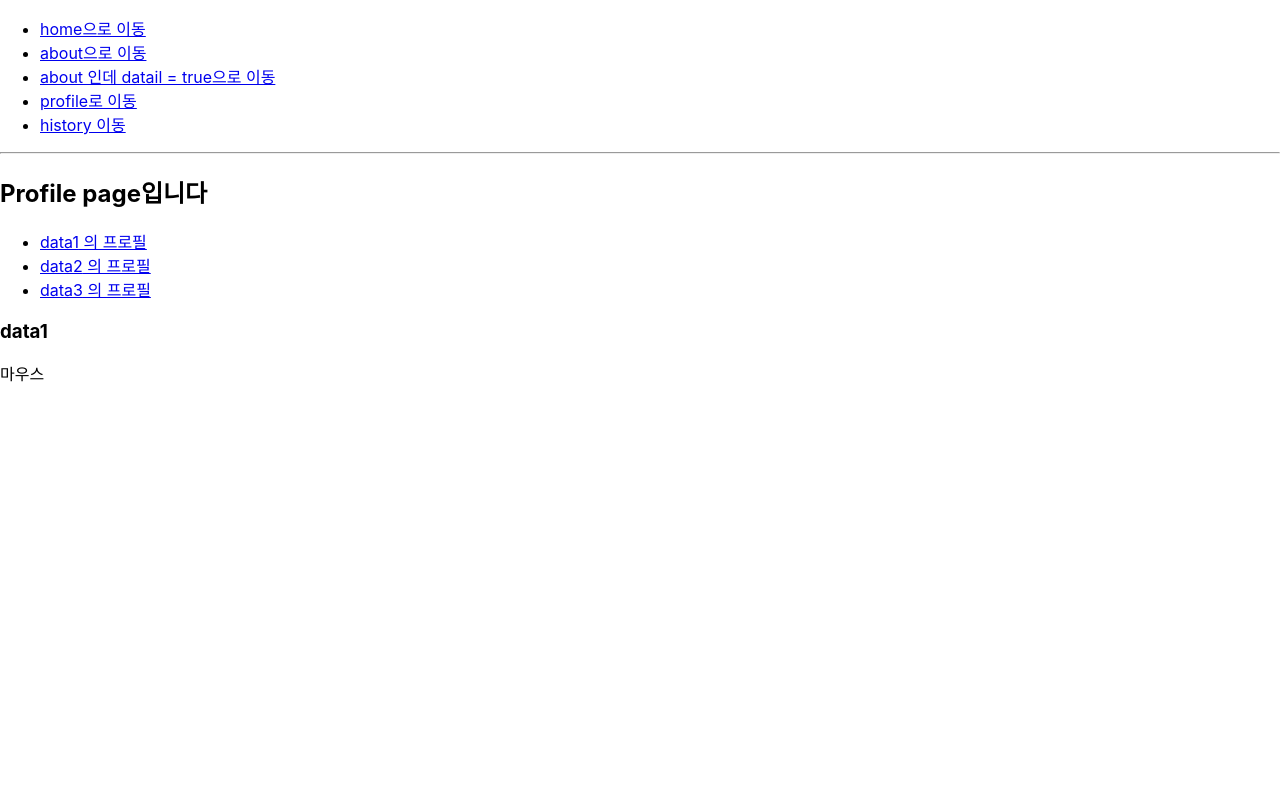
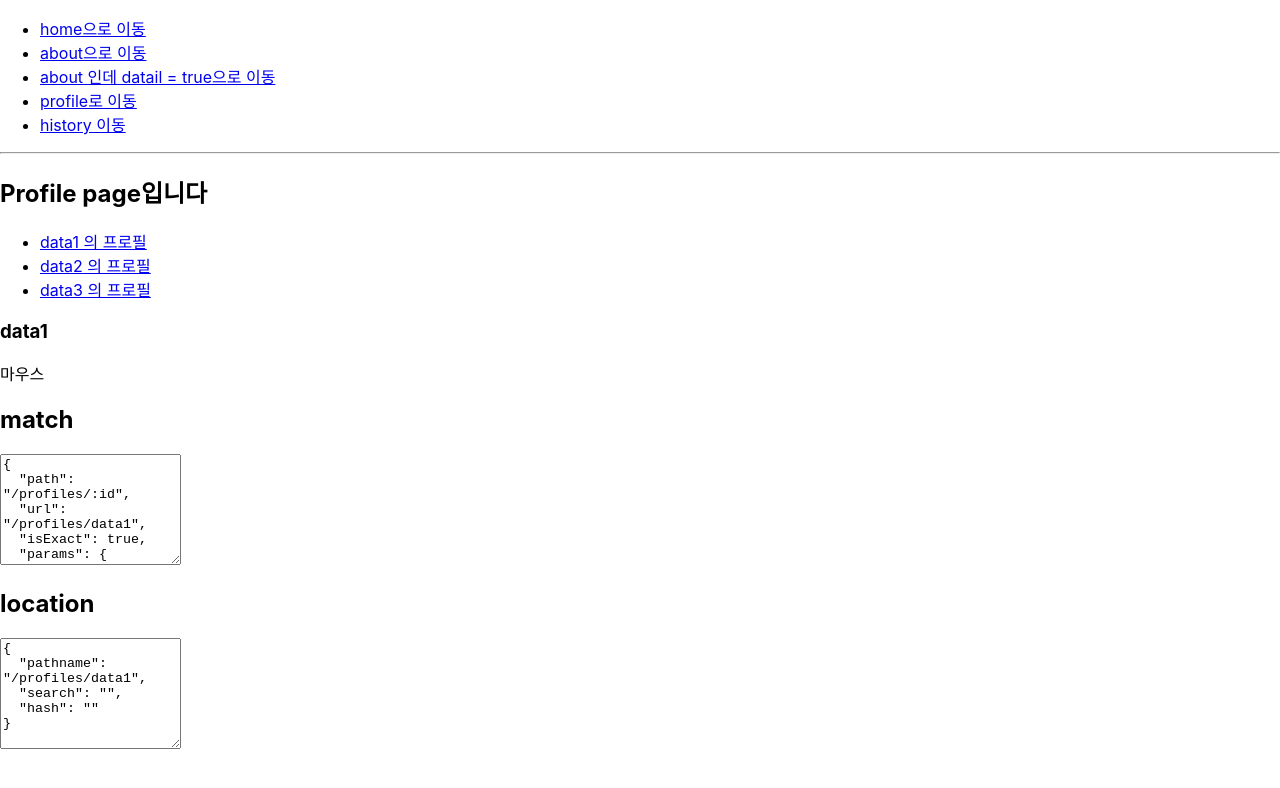
Before and after one commit to upship-kim/ReactPractice, a React (Create React App) app: page /profiles/data1 in a window 1280 px wide. Shown: the top 788 px of the page. Built offline with nearby package versions, Linux system fonts and the light colour scheme.

Commit message:
Router Switch tag

```diff
--- a/src/router/RouteApp.js
+++ b/src/router/RouteApp.js
@@ -1,5 +1,5 @@
 import React from 'react';
-import {Route} from 'react-router';
+import {Route, Switch} from 'react-router';
 import {Link} from 'react-router-dom';
 import About from './page/About';
 import History from './page/History';
@@ -29,10 +29,23 @@ const RouteApp = () => {
                 </li>
             </ul>
             <hr />
-            <Route exact path={['/', '/home']} component={Home} />
-            <Route path="/about" component={About} />
-            <Route path="/profiles" component={Profiles} />
-            <Route path="/history" component={History} />
+            <Switch>
+                <Route exact path={['/', '/home']} component={Home} />
+                <Route path="/about" component={About} />
+                <Route path="/profiles" component={Profiles} />
+                <Route path="/history" component={History} />
+                <Route
+                    render={({location}) => (
+                        <div>
+                            요청하신 페이지를 찾을 수가 없어 (
+                            <small>
+                                <b>{location.pathname}</b> 이 뭐람..
+                            </small>
+                            )
+                        </div>
+                    )}
+                />
+            </Switch>
         </>
     );
 };
--- a/src/router/page/About.js
+++ b/src/router/page/About.js
@@ -1,5 +1,6 @@
 import React from 'react';
 import qs from 'qs';
+import WithRouterSample from './WithRouterSample';
 
 const About = ({location}) => {
     const query = qs.parse(location.search, {ignoreQueryPrefix: true});
@@ -9,6 +10,7 @@ const About = ({location}) => {
             <h2>About...</h2>
             <p>about page입니다</p>
             {query.detail === 'true' ? <h3>query 읽기 성공?</h3> : null}
+            <WithRouterSample />
         </div>
     );
 };
--- a/src/router/page/Profile.js
+++ b/src/router/page/Profile.js
@@ -1,5 +1,6 @@
 import React from 'react';
 import datas from './Datas';
+import WithRouterSample from './WithRouterSample';
 
 const Profile = ({match, location}) => {
     const {id} = match.params;
@@ -12,6 +13,7 @@ const Profile = ({match, location}) => {
         <div>
             <h3>{data.id}</h3>
             <p>{data.name}</p>
+            <WithRouterSample />
         </div>
     );
 };
--- /dev/null
+++ b/src/router/page/WithRouterSample.js
@@ -0,0 +1,23 @@
+import React from 'react';
+import {withRouter} from 'react-router-dom';
+
+const WithRouterSample = ({match, location}) => {
+    return (
+        <div>
+            <h2>match</h2>
+            <textarea
+                value={JSON.stringify(match, null, 2)}
+                rows={7}
+                readOnly={true}
+            />
+            <h2>location</h2>
+            <textarea
+                value={JSON.stringify(location, null, 2)}
+                rows={7}
+                readOnly={true}
+            />
+        </div>
+    );
+};
+
+export default withRouter(WithRouterSample);
```
